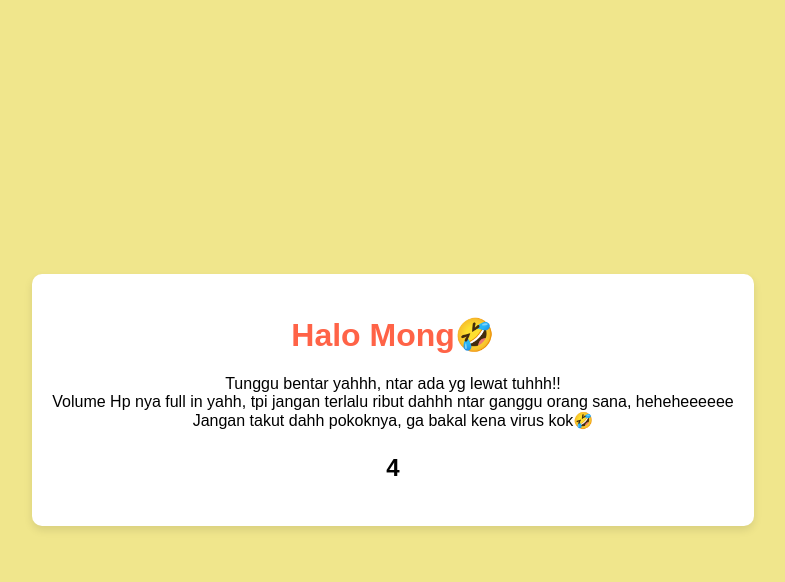
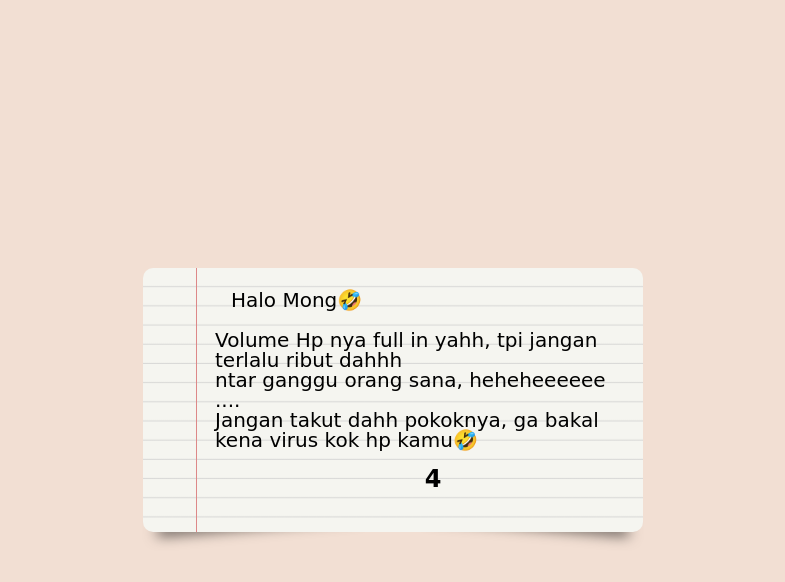
Before and after one commit to rezzaarsdy/ulang-tahun-mongmong, a plain HTML site: page index.html in a window 1280 px wide. Both pictures are taken after a click on the element "Klik Kadonya!". Shown: the whole page, without its empty margins (247-1032 px from the left). Drawn offline with Linux system fonts and the light colour scheme; some packages are replaced by stand-ins of ours; a script that the page names is missing.

Commit message:
buat tambah meriah, dan perbaiki tampilannya

```diff
--- a/index.html
+++ b/index.html
@@ -13,17 +13,35 @@
         <p id="ket">Klik Kadonya!</p>
     </div>
     <div class="container" id="cardContainer" style="display: none;">
-        <div class="card">
-            <h1>Halo Mong🤣</h1>
-            <p id="birthdayMessage">Tunggu bentar yahhh, ntar ada yg lewat tuhhh!!
+        <div class="page">
+            <div class="margin"></div>
+            <p style="text-align: left;">
+                Halo Mong🤣
                 <br>
-                Volume Hp nya full in yahh, tpi jangan terlalu ribut dahhh ntar ganggu orang sana, heheheeeeee
                 <br>
-                Jangan takut dahh pokoknya, ga bakal kena virus kok🤣
+                Volume Hp nya full in yahh, tpi jangan terlalu ribut dahhh
+                <br> ntar ganggu orang sana, heheheeeeee ....
+                <br> Jangan takut dahh pokoknya, ga bakal kena virus kok hp kamu🤣
             </p>
             <p id="countdown" style="display: none; font-size: 24px; font-weight: bold;"></p>
             <button id="surpriseButton" onclick="showSurprise()" style="display: none;">Coba klik, hati hati jumpscare yahhh🤣</button>
         </div>
+        <!-- <div class="card">
+            <div class="card-header">
+                <h1>Halo Mong🤣</h1>
+            </div>
+            <div class="card-body">
+                <p id="birthdayMessage">Tunggu bentar yahhh, ntar ada yg lewat tuhhh!!
+                    <br>
+                    Volume Hp nya full in yahh, tpi jangan terlalu ribut
+                    <br> dahhh ntar ganggu orang sana, heheheeeeee
+                    <br>
+                    Jangan takut dahh pokoknya, ga bakal kena virus kok🤣
+                </p>
+                <p id="countdown" style="display: none; font-size: 24px; font-weight: bold;"></p>
+                <button id="surpriseButton" onclick="showSurprise()" style="display: none;">Coba klik, hati hati jumpscare yahhh🤣</button>
+            </div>
+        </div> -->
     </div>
     <audio id="birthdayMusic" src="ulang-tahun.mp3" type="audio/mp3"></audio>
     <script src="https://cdn.jsdelivr.net/npm/sweetalert2@11"></script>
--- a/script.js
+++ b/script.js
@@ -2,34 +2,70 @@ document.addEventListener('DOMContentLoaded', function() {
     const music = document.getElementById('birthdayMusic');
     const kadoIn = document.getElementById('kadoIn');
     const cardContainer = document.getElementById('cardContainer');
+    const surpriseButton = document.getElementById('surpriseButton');
     const countdown = document.getElementById('countdown');
-    const surpriseButton = document.getElementById('surpriseButton');
 
     kadoIn.addEventListener('click', function() {
         music.play().then(() => {
-            // Sembunyikan kado dan tampilkan kartu ucapan
             kadoIn.style.display = 'none';
             cardContainer.style.display = 'block';
-
-            // Tampilkan hitungan mundur sebelum menampilkan tombol kejutan
-            let timeLeft = 5;
-            countdown.style.display = 'block';
-            countdown.innerText = timeLeft;
-
-            const countdownTimer = setInterval(function() {
-                timeLeft -= 1;
-                countdown.innerText = timeLeft;
-
-                if (timeLeft <= 0) {
-                    clearInterval(countdownTimer);
-                    countdown.style.display = 'none';
-                    surpriseButton.style.display = 'inline-block';
-                }
-            }, 2750);
+            startCountdown(5);
         }).catch(error => {
             console.error('Error playing music:', error);
         });
     });
+
+    function startCountdown(seconds) {
+        countdown.style.display = 'block';
+        let remaining = seconds;
+        countdown.innerText = remaining;
+
+        const interval = setInterval(() => {
+            remaining -= 1;
+            countdown.innerText = remaining;
+
+            if (remaining <= 0) {
+                clearInterval(interval);
+                countdown.style.display = 'none';
+                surpriseButton.style.display = 'inline-block';
+                createConfetti();
+            }
+        }, 2750);
+    }
+
+    function createConfetti() {
+        for (let i = 0; i < 100; i++) {
+            setTimeout(() => {
+                const confetti = document.createElement('div');
+                confetti.classList.add('confetti');
+                confetti.style.left = Math.random() * 100 + 'vw';
+                confetti.style.backgroundColor = `hsl(${Math.random() * 360}, 100%, 50%)`;
+                document.body.appendChild(confetti);
+
+                setTimeout(() => {
+                    confetti.remove();
+                }, 3000);
+            }, i * 100); // Penundaan bertahap untuk efek jatuh satu per satu
+        }
+        setTimeout(createConfetti, 3000);
+    }
+
+    function createFirework() {
+        const firework = document.createElement('div');
+        firework.classList.add('firework');
+        firework.style.left = Math.random() * 100 + 'vw';
+        firework.style.top = Math.random() * 100 + 'vh';
+        firework.style.backgroundColor = `hsl(${Math.random() * 360}, 100%, 50%)`;
+        document.body.appendChild(firework);
+
+        setTimeout(() => {
+            firework.remove();
+        }, 1000); // Kembang api menghilang setelah 1 detik
+    }
+
+    setInterval(createFirework, 2000); // Kembang api muncul setiap 2 detik
+
+
 });
 
 function showSurprise() {
--- a/styles.css
+++ b/styles.css
@@ -1,13 +1,14 @@
 body {
     margin: 0;
     font-family: Arial, sans-serif;
-    background-color: #f0e68c;
+    background-color: #f2dfd3;
     display: flex;
     justify-content: center;
     align-items: center;
     height: 100vh;
     flex-direction: column;
     text-align: center;
+    overflow: hidden;
 }
 
 .container {
@@ -21,8 +22,69 @@ body {
     box-shadow: 0 4px 8px rgba(0, 0, 0, 0.1);
 }
 
+.page {
+    position: relative;
+    box-sizing: border-box;
+    max-width: 500px;
+    font-family: cursive;
+    font-size: 20px;
+    border-radius: 10px;
+    background: #fff;
+    background-image: linear-gradient(#f5f5f0 1.1rem, #ccc 1.2rem);
+    background-size: 100% 1.2rem;
+    line-height: 1.2rem;
+    padding: 1.4rem 0.5rem 1.5rem 4.5rem;
+  }
+
+  .page::before,
+  .page::after {
+    position: absolute;
+    content: "";
+    bottom: 10px;
+    width: 40%;
+    height: 10px;
+    box-shadow: 0 5px 14px rgba(0, 0, 0, 0.7);
+    z-index: -1;
+    transition: all 0.3s ease;
+  }
+
+  .page::before {
+    left: 15px;
+    transform: skew(-5deg) rotate(-5deg);
+  }
+
+  .page::after {
+    right: 15px;
+    transform: skew(5deg) rotate(5deg);
+  }
+
+  .page:hover::before,
+  .page:hover::after {
+    box-shadow: 0 2px 14px rgba(0, 0, 0, 0.4);
+  }
+
+  .margin {
+    position: absolute;
+    border-left: 1px solid #d88;
+    height: 100%;
+    left: 3.3rem;
+    top: 0;
+  }
+
+  .page p {
+    margin: 0;
+    text-indent: 1rem;
+    padding-bottom: 1.2rem;
+    color: black;
+    line-height: 20px;
+  }
+
 h1 {
     color: #ff6347;
+}
+
+p {
+    color: #333;  /* Teks berwarna lebih gelap untuk kontras */
 }
 
 button {
@@ -44,3 +106,69 @@ button:hover {
     width: 100px;
     cursor: pointer;
 }
+
+#ket {
+    color: #333;
+}
+
+.confetti {
+    position: absolute;
+    width: 10px;
+    height: 10px;
+    background-color: #ff6347;
+    opacity: 0.7;
+    animation: confetti-fall 3s linear infinite;
+}
+
+@keyframes confetti-fall {
+    0% {
+        transform: translateY(-100vh) rotate(0deg);
+        opacity: 1;
+    }
+    100% {
+        transform: translateY(100vh) rotate(360deg);
+        opacity: 0;
+    }
+}
+
+/* Kembang Api */
+.firework {
+    position: absolute;
+    width: 10px;
+    height: 10px;
+    background-color: transparent;
+    border-radius: 50%;
+    animation: explode 1s ease-out;
+    pointer-events: none;
+}
+
+.firework::before,
+.firework::after {
+    content: '';
+    position: absolute;
+    width: 100%;
+    height: 100%;
+    background-color: currentColor;
+    border-radius: 50%;
+    animation: particles 1s ease-out;
+}
+
+@keyframes explode {
+    0% {
+        transform: scale(1);
+    }
+    100% {
+        transform: scale(10);
+        opacity: 0;
+    }
+}
+
+@keyframes particles {
+    0% {
+        transform: scale(1);
+    }
+    100% {
+        transform: scale(0);
+        opacity: 0;
+    }
+}
```
